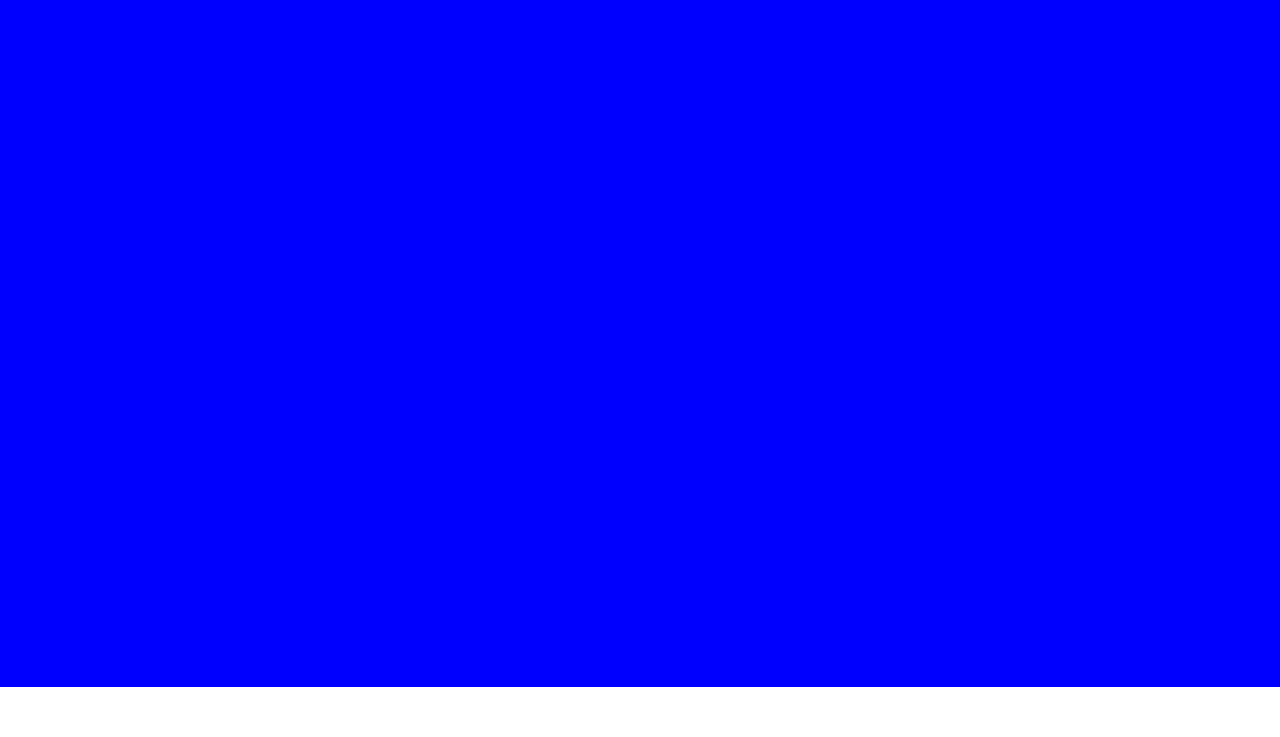
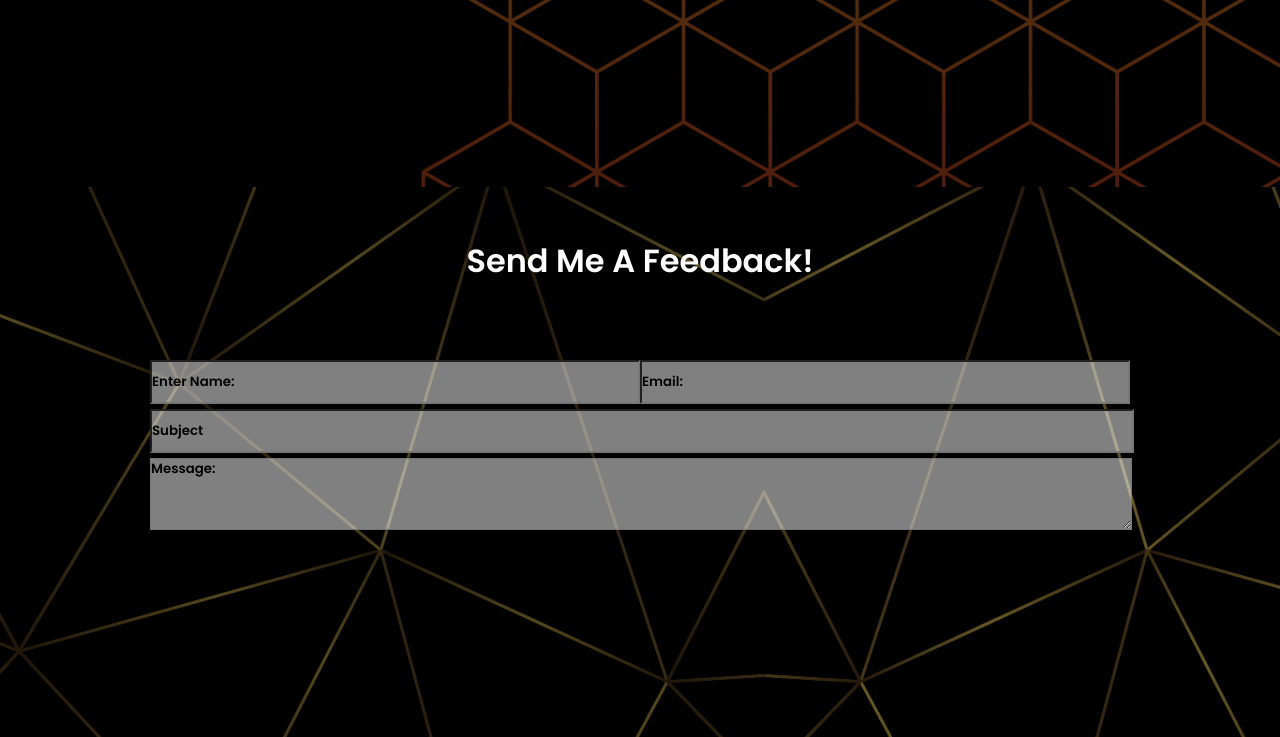
Before and after one commit to furaquejohn11/ITEC101_Website, a plain HTML site: page index.html in a window 1280 px wide. Shown: the part 1463-2200 px from the top of the page. Before the commit the page ends 2150 px from the top, so only its background shows below. Drawn offline with Linux system fonts and the light colour scheme.

Commit message:
Add files via upload

```diff
--- a/index.html
+++ b/index.html
@@ -4,23 +4,27 @@
     <meta charset="UTF-8">
     <meta http-equiv="X-UA-Compatible" content="IE=edge">
     <meta name="viewport" content="width=device-width, initial-scale=1.0">
-    <title>Document</title>
+    <title>The Shrek Family</title>
     <link href="https://fonts.googleapis.com/css?family=Poppins:600&display=swap" rel="stylesheet">
     <link rel="stylesheet" type="text/css" href="style.css">
     <script src="main.js"></script>
 </head>
 <body>
     <div class="main-div">
+        <div class="menu">
+            <a href="">Menu</a>
+        </div>
         <h1>Lorem</h1>
         <p>Lorem ipsum dolor sit amet, consectetur adipisicing elit. Quae, soluta!</p>
 
     </div>
-    <div class="nav-bar">
+    <!--<div class="nav-bar">
         <a href="#home">Home</a>
         <a href="#blu">Services</a>
         <a href="">Profile</a>
         <a href="">About Us</a>
     </div>
+-->
     <div class="webname" id="home">
        <img src="img/shrekxmas.jpg" alt="">
        <aside>
@@ -29,6 +33,21 @@
             <button>Pakyu</button>
        </aside>
     </div>
-    <div style="height: 1000px; width: 100%; background-color: blue;" id="blu"></div>
+    <div class="service-div">
+        <img src="img/dancing.gif" alt="">
+    </div>
+    <div class="message-div">
+        <h1>Send Me A Feedback!</h1>
+        <div class="user-input">
+            <input type="text" placeholder="Enter Name:">
+            <input type="text" placeholder="Email:">
+        </div>
+        <div class="subject">
+            <input type="text" placeholder="Subject">
+        </div>
+        <div class="msg">
+            <textarea name="" id="" cols="30" rows="10" placeholder="Message:"></textarea>
+        </div>
+    </div>
 </body>
 </html>
--- a/style.css
+++ b/style.css
@@ -3,14 +3,31 @@
     padding: 0;
     font-family: 'poppins', sans-serif;
 }
+html {
+    scroll-behavior: smooth;
+}
 .main-div{
     background-image: url(img/Fam_2.jpg);
 }
 .webname{
-    background-image: url(img/plexus.gif);
+    background-image: url(img/Background.png);
 }
-.main-div, .webname {
-    background-size: 100% 100%;
+.service-div{
+    background-image: url(img/bg2.png);
+}
+.message-div{
+    background-image: url(img/bg3.png);
+}
+.menu{
+    height: 20px;
+    background-color: transparent;
+    text-align: right;
+    padding-right: 20px;
+    position: sticky;
+    top: 0px;
+}
+.main-div, .webname, .service-div, .message-div {
+    background-size: cover;
     background-repeat: no-repeat;
     height: 550px;
 }
@@ -52,9 +69,10 @@
     display: flex;
 }
 .webname img{
-    width: 50%;
+    object-fit: cover;
+    width: 400px;
     padding-top: 100px;
-    height: 50%;
+    height: 200px;
 }
 .webname h1{
     padding-top: 200px;
@@ -73,6 +91,62 @@
     background-color: rgb(19, 15, 15);
     margin-left: 300px;
 }
+.message-div h1 {
+    color: white;
+    text-align: center;
+    padding-top: 50px;
+}
+.user-input{
+    display: flex;
+    padding-top: 75px;
+}
+.user-input ,.subject, .msg{
+    margin: auto;
+    padding-right: 150px;
+    padding-left: 150px;
+    padding-bottom: 5px;
+}
+.service-div img {
+    margin-right: auto;
+    margin-left: auto;
+    display: block;
+}
+.message-div ::-webkit-input-placeholder {
+    color: black;
+}
+.message-div input, .message-div textarea{
+    width: 100%;
+    height: 40px;
+    background-color: rgba(255, 255, 255, .5);
+    color: black;
+}
+.message-div textarea{
+    height: 70px;
+}
+
+
+
+
+
+
+
+
+
+
+
+
+
+
+
+
+
+
+
+
+
+
+
+
 
 @media
 (prefers-reduced-motion: no-preference) {
```
Also changed, not shown: img/Background.png (added), img/Fam_2 - Copy.jpg (added), img/Fam_2.jpg, img/bg2.png (added), img/bg3.png (added), img/dancing.gif (added).
